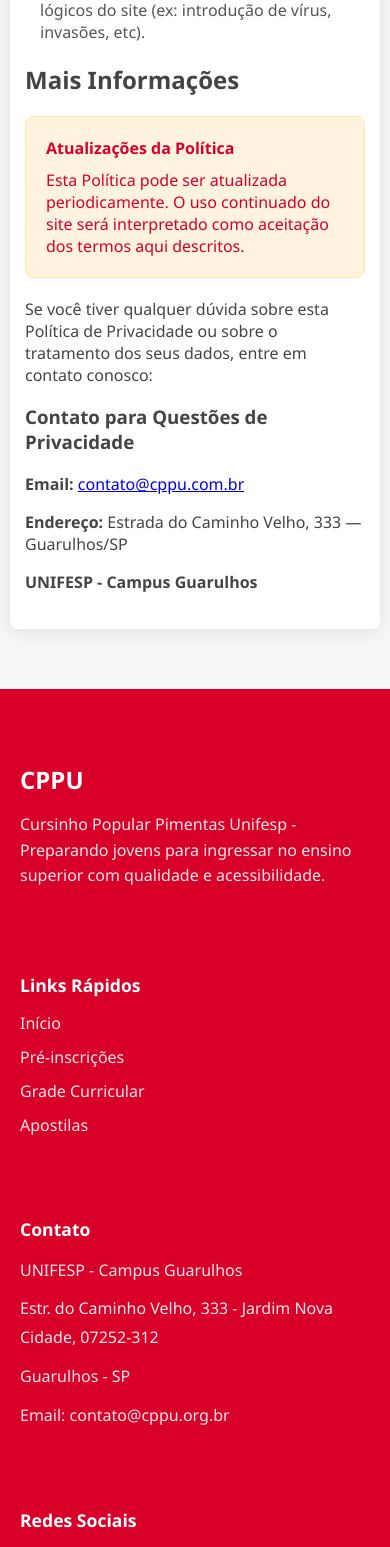
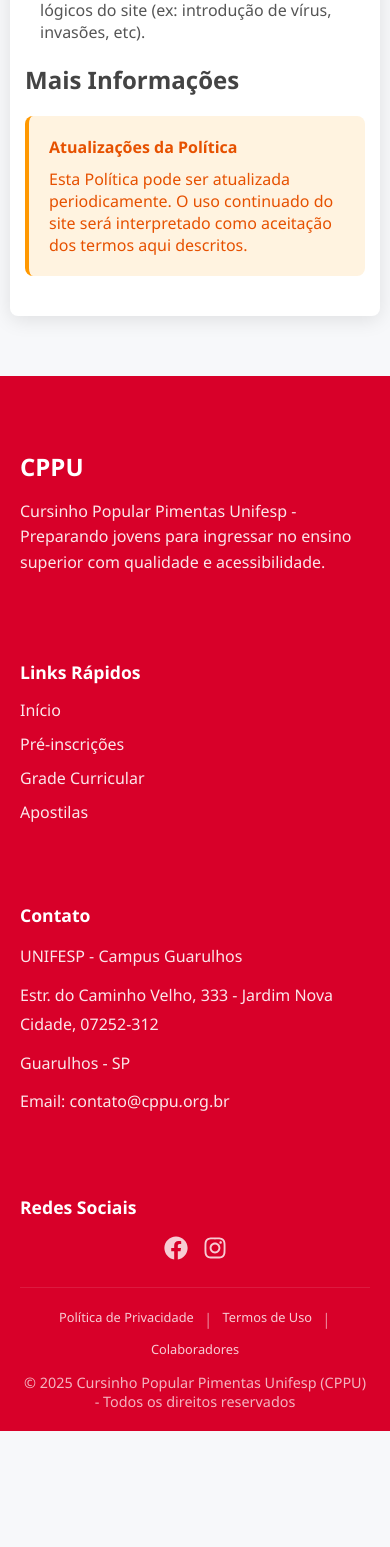
Before and after one commit to Drey012/CPPU_Page, a Next.js app in the folder cppu-page/: page /privacidade in a window 390 px wide. Shown: the part 2624-4171 px from the top of the page. After the commit the page ends 4055 px from the top, so only its background shows below. Built offline with nearby package versions, Linux system fonts and the light colour scheme.

Commit message:
Criação da página 'privacidade' e finalização da estilização de 'termos de uso'. Adicionado link às publicações de início

```diff
--- a/cppu-page/src/components/BlogPosts.jsx
+++ b/cppu-page/src/components/BlogPosts.jsx
@@ -8,12 +8,13 @@
       <div className={styles.blogPostsGrid}>
         {posts.map((post) => (
           <PostCard
-            key={post.id}
+            key={post.slug}
             title={post.title}
             excerpt={post.excerpt}
             imageUrl={post.imageUrl}
             slug={post.slug}
             date={post.date}
+            url={post.url}
           />
         ))}
       </div>
--- a/cppu-page/src/components/PostCard.jsx
+++ b/cppu-page/src/components/PostCard.jsx
@@ -1,7 +1,7 @@
 import Link from 'next/link';
 import styles from '../styles/PostCard.module.css';
 
-const PostCard = ({ title, excerpt, imageUrl, slug, date }) => {
+const PostCard = ({ title, excerpt, imageUrl, slug, date, url }) => {
   return (
     <article className={styles.postCard}>
       <div
@@ -14,7 +14,7 @@
         </div>
         <h3 className={styles.postTitle}>{title}</h3>
         <p className={styles.postExcerpt}>{excerpt}</p>
-        <Link href={`/blog/${slug}`} className={styles.readMore}>
+        <Link href={url} className={styles.readMore}>
           Ler mais →
         </Link>
       </div>
--- a/cppu-page/src/components/privacidade.jsx
+++ b/cppu-page/src/components/privacidade.jsx
@@ -158,15 +158,15 @@
                   </p>
                 </div>
 
-                <p>
+                {/* <p>
                   Se você tiver qualquer dúvida sobre esta Política de Privacidade ou sobre o tratamento dos seus dados,
                   entre em contato conosco:
-                </p>
+                </p> */}
               </div>
             </section>
           </article>
 
-          <aside className={styles.contactInfo}>
+          {/* <aside className={styles.contactInfo}>
             <h3 className={styles.contactTitle}>Contato para Questões de Privacidade</h3>
             <div className={styles.contactText}>
               <p>
@@ -182,7 +182,7 @@
                 <strong>UNIFESP - Campus Guarulhos</strong>
               </p>
             </div>
-          </aside>
+          </aside> */}
         </div>
       </main>
     </>
--- a/cppu-page/src/pages/index.js
+++ b/cppu-page/src/pages/index.js
@@ -11,7 +11,7 @@
   const [posts, setPosts] = useState([]);
 
   useEffect(() => {
-    fetch('http://localhost/CPPU_API/cppu-api/BloggerIntegration.php') // ajuste para a URL da sua API PHP
+    fetch('http://localhost/CPPU_API/cppu-api/BloggerIntegration.php')
       .then(res => res.json())
       .then(data => setPosts(data))
       .catch(err => console.error('Erro ao carregar posts:', err));
--- a/cppu-page/src/styles/Footer.module.css
+++ b/cppu-page/src/styles/Footer.module.css
@@ -169,4 +169,8 @@
   .socialIcons {
     justify-content: center;
   }
+
+  .footerLegalLink {
+    font-size: 0.8rem;
+  }
 }
--- a/cppu-page/src/styles/Privacidade.module.css
+++ b/cppu-page/src/styles/Privacidade.module.css
@@ -78,21 +78,21 @@
   background-color: var(--quote-bg);
   color: var(--dark-text);
   transition: color 0.3s ease;
-  border: 1px solid #ffeaa7;
+  border-left: 4px solid #ff9800;
   border-radius: 8px;
   padding: 20px;
   margin: 20px 0;
 }
 
 .warningTitle {
-  color: var(--primary);
+  color: #e65100;
   transition: color 0.3s ease;
   font-weight: 600;
   margin-bottom: 10px;
 }
 
 .warningText {
-  color: var(--primary);
+  color: #e65100;
   transition: color 0.3s ease;
   margin: 0;
 }
--- a/cppu-page/src/styles/Termos.module.css
+++ b/cppu-page/src/styles/Termos.module.css
@@ -41,20 +41,20 @@
 
 .termsTitle {
   font-size: 2.5rem;
-  color: var(--default-colors, #d32f2f);
+  color: var(--primary);
   margin-bottom: 15px;
   font-weight: bold;
 }
 
 .termsSubtitle {
   font-size: 1.1rem;
-  color: var(--accent);
+  color: var(--dark-text);
   margin-bottom: 10px;
 }
 
 .lastUpdated {
   font-size: 0.9rem;
-  color: var(--accent);
+  color: var(--dark-text);
   font-style: italic;
 }
 
```
